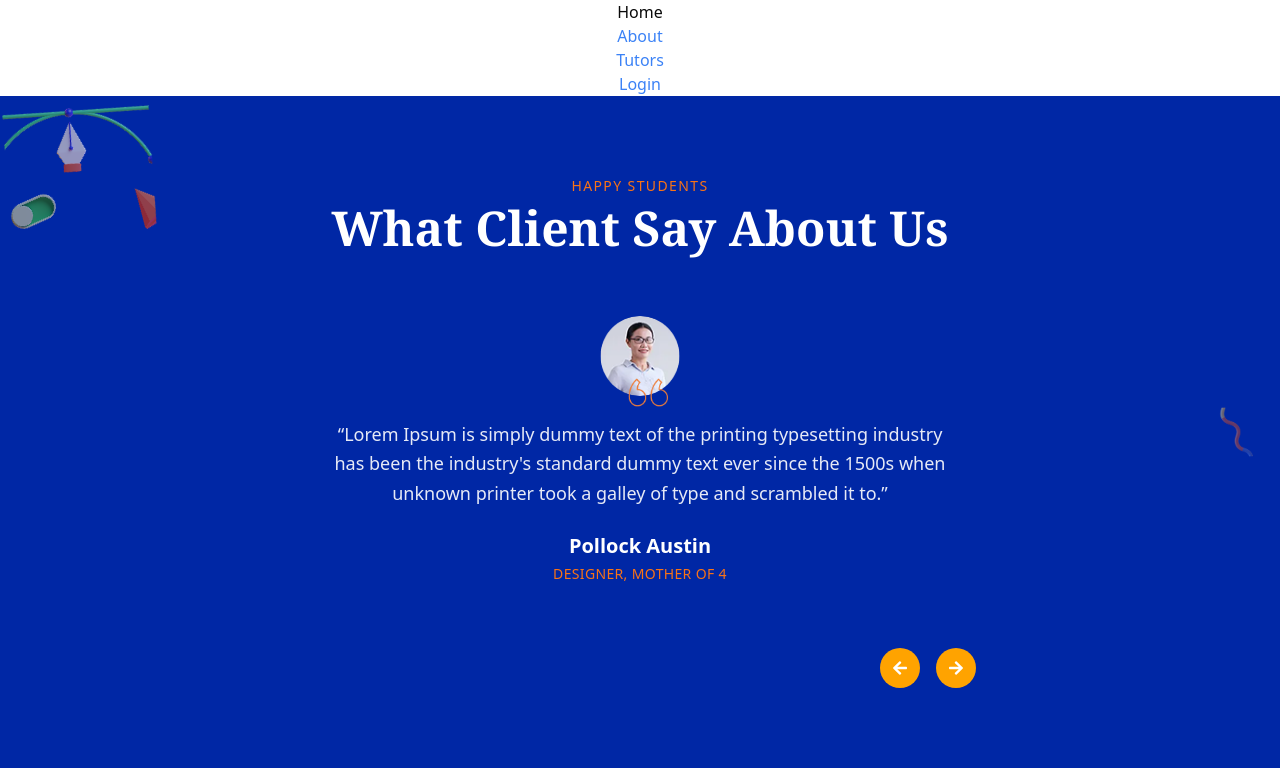
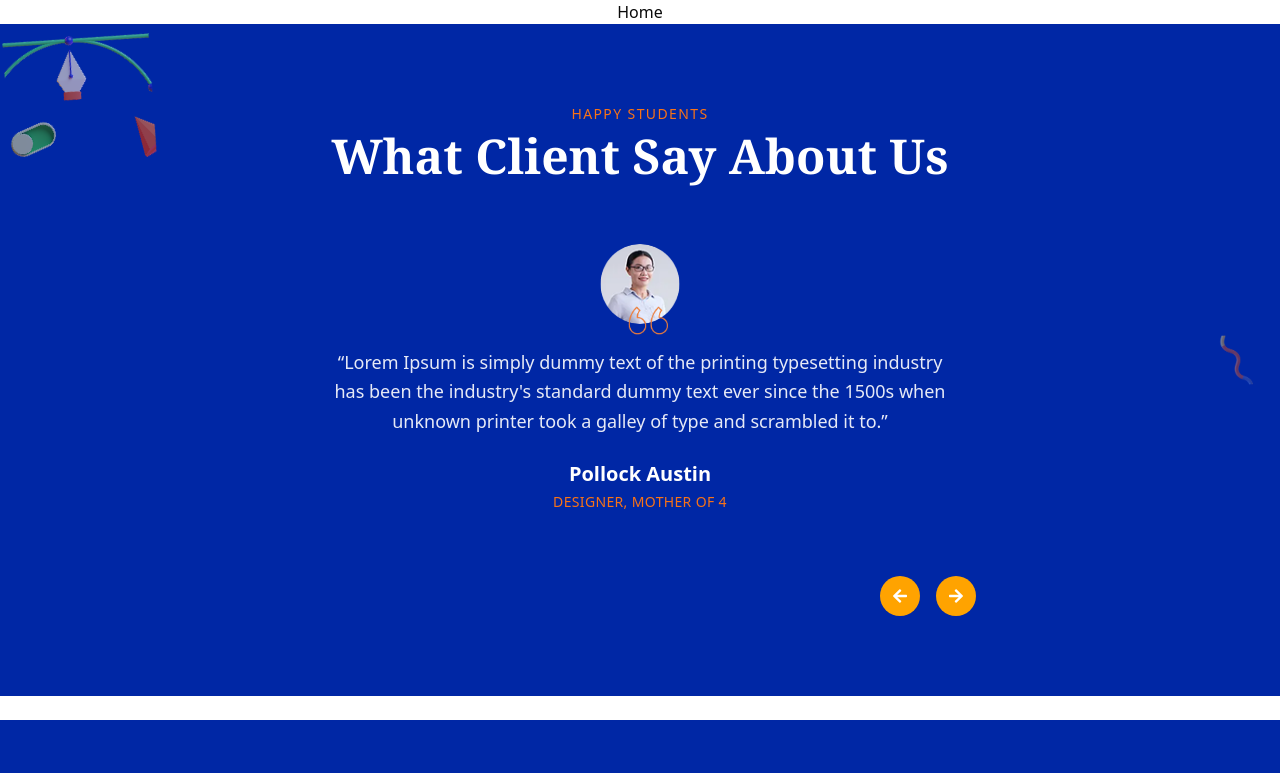
Before and after one commit to bitsprolimited/nextClass-frontend, a Next.js app: page / in a window 1280 px wide. Shown: the top 773 px of the page. Built offline with nearby package versions, Linux system fonts and the light colour scheme.

Commit message:
Update styles and colors in globals.css; add new color variables in tailwind.config.ts

```diff
--- a/src/app/(root)/page.tsx
+++ b/src/app/(root)/page.tsx
@@ -1,20 +1,10 @@
 import Footer from "@/components/footer";
 import Testimonial from "@/components/testimonials";
-import Link from "next/link";
 
 export default function Page() {
   return (
     <div className="flex flex-col  items-center">
       <h1>Home</h1>
-      <Link className="text-blue-500" href="/about-us">
-        About
-      </Link>
-      <Link className="text-blue-500" href="/tutors">
-        Tutors
-      </Link>
-      <Link className="text-blue-500" href="/login">
-        Login
-      </Link>
       <Testimonial />
       <Footer />
     </div>
--- a/src/app/globals.css
+++ b/src/app/globals.css
@@ -2,12 +2,17 @@
 @tailwind components;
 @tailwind utilities;
 
-
-
 @layer base {
   :root {
+    --abbey: 213, 5%, 34%;
+
+    --zeus: 32, 24%, 14%;
+
+    --pampas: 30, 22%, 96%, 1;
 
     --background: 0 0% 100%;
+
+    --background2: 255, 85%, 26%, 0.04;
 
     --foreground: 0 0% 3.9%;
 
@@ -19,21 +24,21 @@
 
     --popover-foreground: 0 0% 3.9%;
 
-    --primary: 0 0% 9%;
+    --primary: 229, 96%, 30%;
 
     --primary-foreground: 0 0% 98%;
 
-    --secondary: 0 0% 96.1%;
+    --secondary: 38, 100%, 50%;
 
-    --secondary-foreground: 0 0% 9%;
+    --secondary-foreground: 229, 96%, 30%;
 
-    --muted: 0 0% 96.1%;
+    --muted: 38, 100%, 50%;
 
     --muted-foreground: 0 0% 45.1%;
 
-    --accent: 0 0% 96.1%;
+    --accent: 38, 100%, 50%;
 
-    --accent-foreground: 0 0% 9%;
+    --accent-foreground: 229, 96%, 30%;
 
     --destructive: 0 84.2% 60.2%;
 
@@ -55,10 +60,9 @@
 
     --chart-5: 27 87% 67%;
 
-    --radius: 0.5rem
+    --radius: 0.5rem;
   }
   .dark {
-
     --background: 0 0% 3.9%;
 
     --foreground: 0 0% 98%;
@@ -73,7 +77,7 @@
 
     --primary: 0 0% 98%;
 
-    --primary-foreground: 0 0% 9%;
+    --primary-foreground: 229, 96%, 30%;
 
     --secondary: 0 0% 14.9%;
 
@@ -105,11 +109,9 @@
 
     --chart-4: 280 65% 60%;
 
-    --chart-5: 340 75% 55%
+    --chart-5: 340 75% 55%;
   }
 }
-
-
 
 @layer base {
   * {
--- a/tailwind.config.ts
+++ b/tailwind.config.ts
@@ -10,6 +10,10 @@ export default {
   theme: {
   	extend: {
   		colors: {
+			background2: 'hsl(var(--background2))',
+			abbey: 'hsl(var(--abbey))',
+			zeus: 'hsl(var(--zeus))',
+			pampas: 'hsl(var(--pampas))',
   			background: 'hsl(var(--background))',
   			foreground: 'hsl(var(--foreground))',
   			card: {
```
